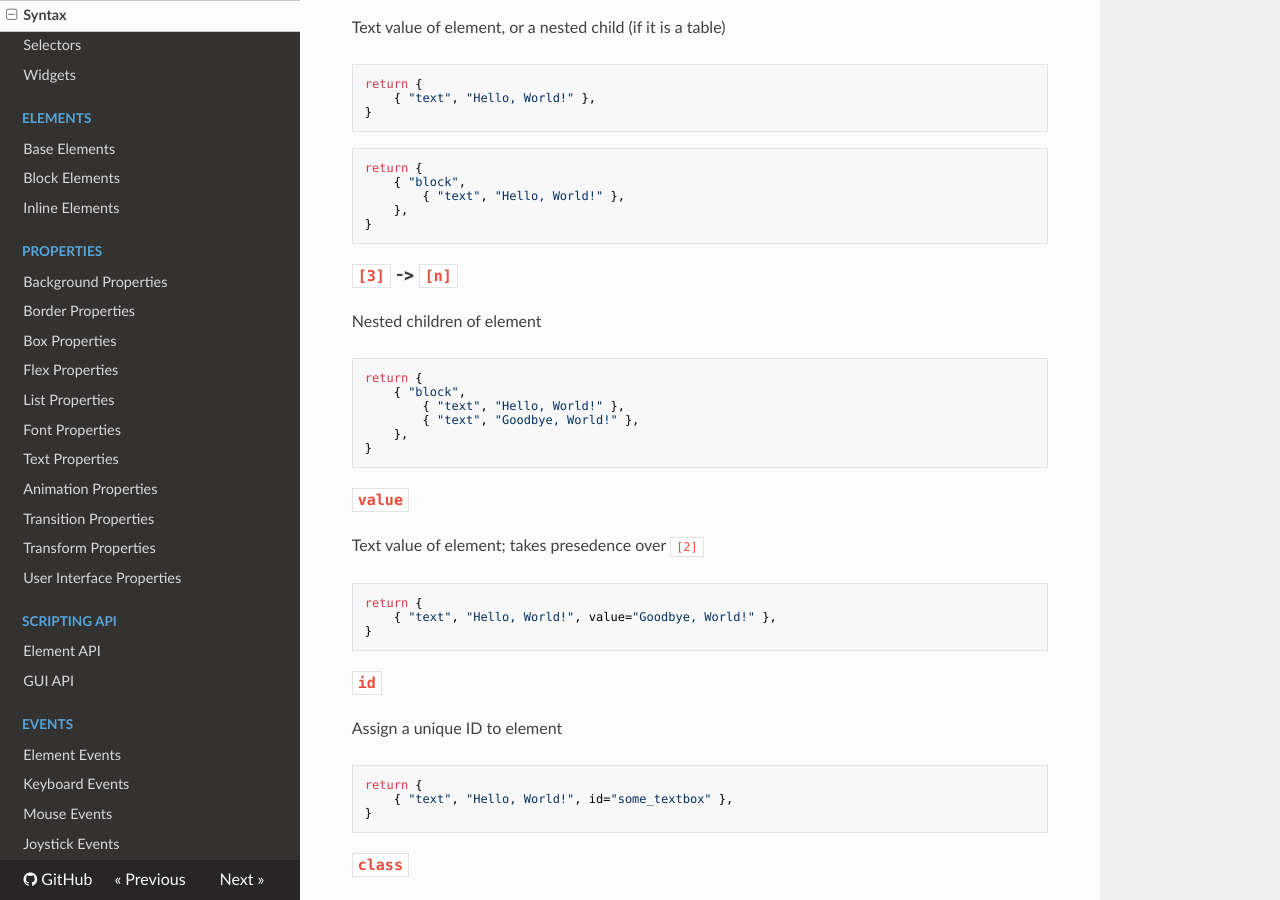
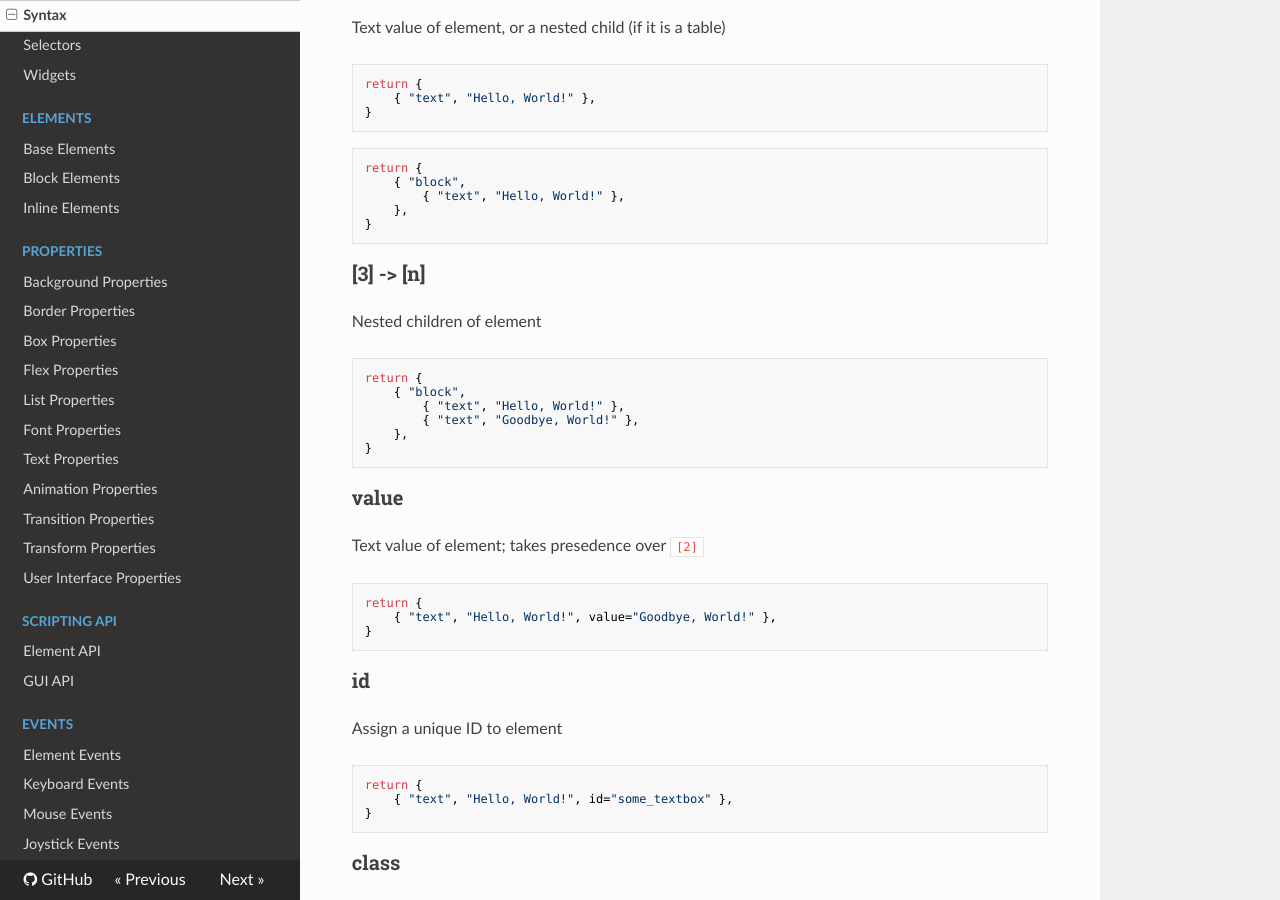
Before and after one commit to excessive/DOMy, an MkDocs documentation site: the page built from docs/syntax.md, in a window 1280 px wide and 900 px high, scrolled down 843 px. Built offline with MkDocs 1.6.1, drawn with Linux system fonts in a browser that asks for light colours; nearby versions of some CDN libraries; old or Windows-style settings are respelled for this version of MkDocs.

Commit message:
Revert "maybe?"
This reverts commit e85f4eddf1e7f99cb7bbb1704a4e501da11e627e.

````diff
--- a/docs/syntax.md
+++ b/docs/syntax.md
@@ -12,7 +12,7 @@ DOMinatrix uses a custom syntax designed to be very easy to learn and use. Simil
 
 **Some table keys are reserved for specific data:**
 
-### `[1]`
+### [1]
 
 Type of element you want to declare
 
@@ -23,7 +23,7 @@ return {
 }
 ```
 
-### `[2]`
+### [2]
 
 Text value of element, or a nested child (if it is a table)
 
@@ -41,7 +41,7 @@ return {
 }
 ```
 
-### `[3]` -> `[n]`
+### [3] -> [n]
 
 Nested children of element
 
@@ -54,7 +54,7 @@ return {
 }
 ```
 
-### `value`
+### value
 
 Text value of element; takes presedence over `[2]`
 
@@ -64,7 +64,7 @@ return {
 }
 ```
 
-### `id`
+### id
 
 Assign a unique ID to element
 
@@ -74,7 +74,7 @@ return {
 }
 ```
 
-### `class`
+### class
 
 Assign any number of non-unique classes to element
 
@@ -120,7 +120,7 @@ Styles are the beauty of an interface, the skin on our bones. In MVC terms, styl
 
 ## Selectors
 
-### `[none]`
+### [none]
 
 Defines an element
 
@@ -128,7 +128,7 @@ Defines an element
 "text"
 ```
 
-### `#`
+### #
 
 Defines an ID
 
@@ -136,7 +136,7 @@ Defines an ID
 "#some_textbox"
 ```
 
-### `.`
+### .
 
 Defines a class
 
@@ -144,7 +144,7 @@ Defines a class
 ".red"
 ```
 
-### `:`
+### :
 
 Defines a pseudo class
 
@@ -152,7 +152,7 @@ Defines a pseudo class
 ":last_child"
 ```
 
-### `[space]`
+### [space]
 
 Defines a descendant
 
````
